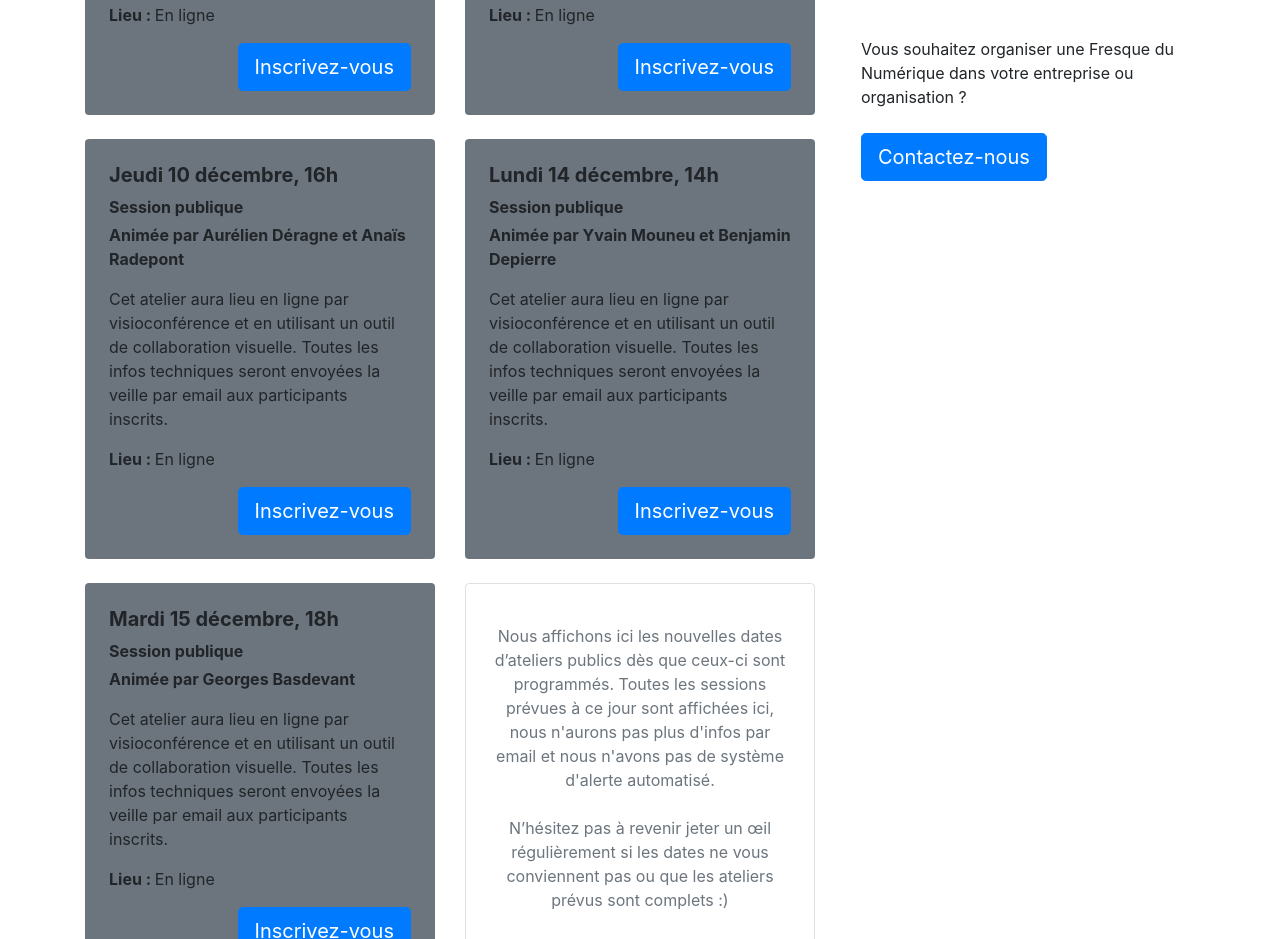
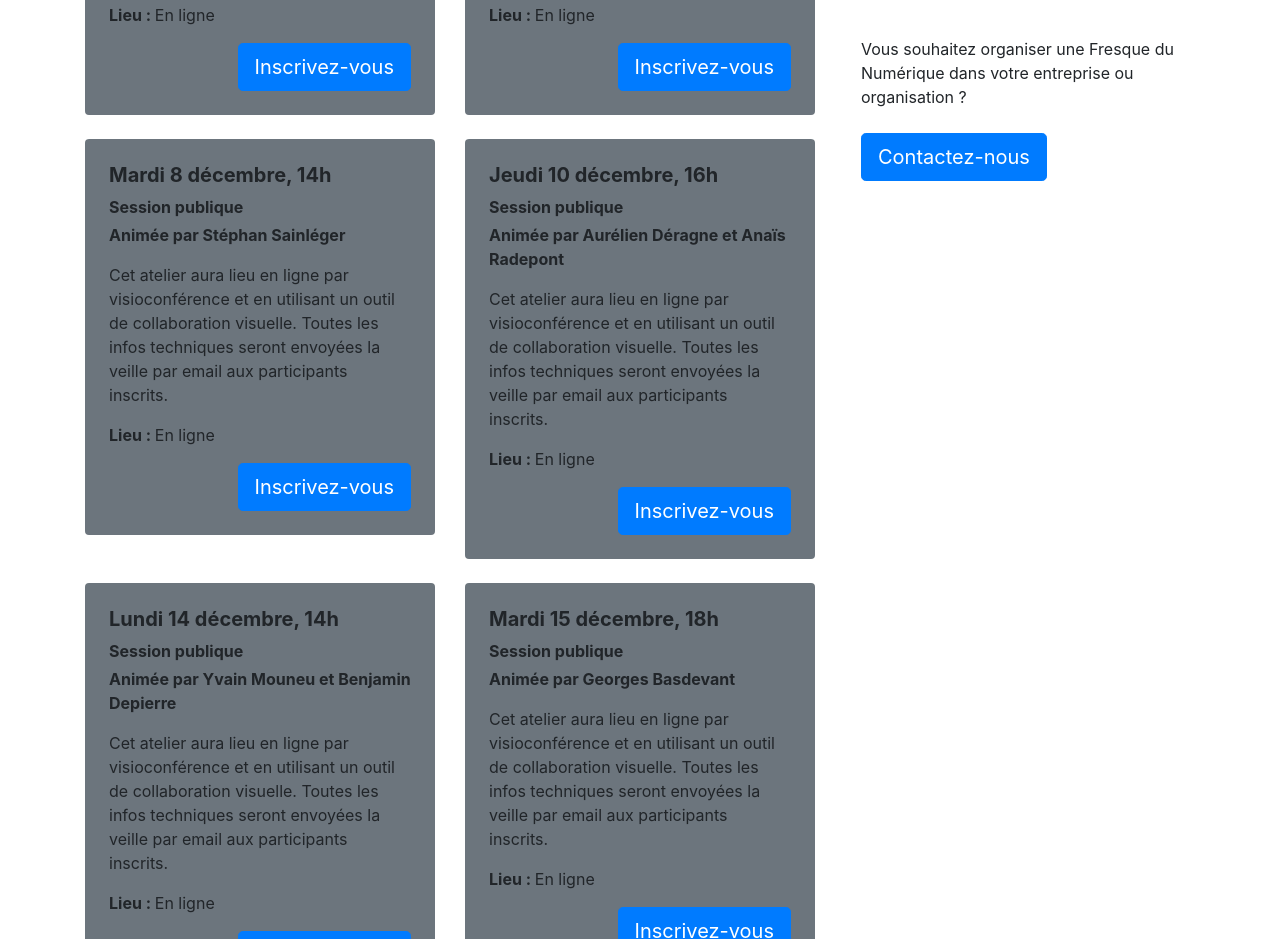
Before and after one commit to YvainM/FDN, a website with bundled scripts: page index.html in a window 1280 px wide. Shown: the part 2909-3848 px from the top of the page. Built offline with nearby package versions, Linux system fonts and the light colour scheme.

Commit message:
ajout session stephan

```diff
--- a/index.html
+++ b/index.html
@@ -233,6 +233,20 @@
                 <p class=""><span class="font-weight-bold">Lieu : </span>En ligne</p>
                 <div class="d-block text-right"><a target="_blank" rel="noreferrer"
                     href="https://www.billetweb.fr/en-ligne-atelier-fresque-du-numerique-avec-marie-vanbremeersch"
+                    class="btn btn-primary btn-lg">Inscrivez-vous</a></div>
+              </div>
+            </div>
+            <div class="col-12 col-md-6">
+              <div class="vignette-session rounded bg-secondary p-4 mb-4">
+                <h3 class="h5 font-weight-bold">Mardi 8 décembre, 14h</h3>
+                <p class="font-weight-bold mb-1">Session publique</p>
+                <p class="font-weight-bold">Animée par Stéphan Sainléger</p>
+                <p>Cet atelier aura lieu en ligne par visioconférence et en utilisant un outil de collaboration
+                  visuelle. Toutes les infos techniques seront envoyées la veille par email aux participants
+                  inscrits.</p>
+                <p class=""><span class="font-weight-bold">Lieu : </span>En ligne</p>
+                <div class="d-block text-right"><a target="_blank" rel="noreferrer"
+                    href="https://www.billetweb.fr/en-ligne-atelier-fresque-du-numerique-avec-stephan-sainleger"
                     class="btn btn-primary btn-lg">Inscrivez-vous</a></div>
               </div>
             </div>
```
